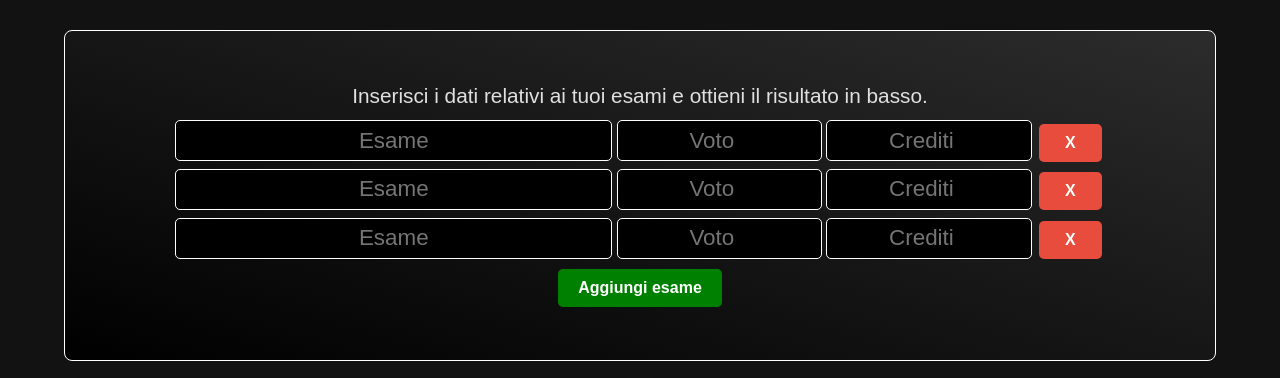
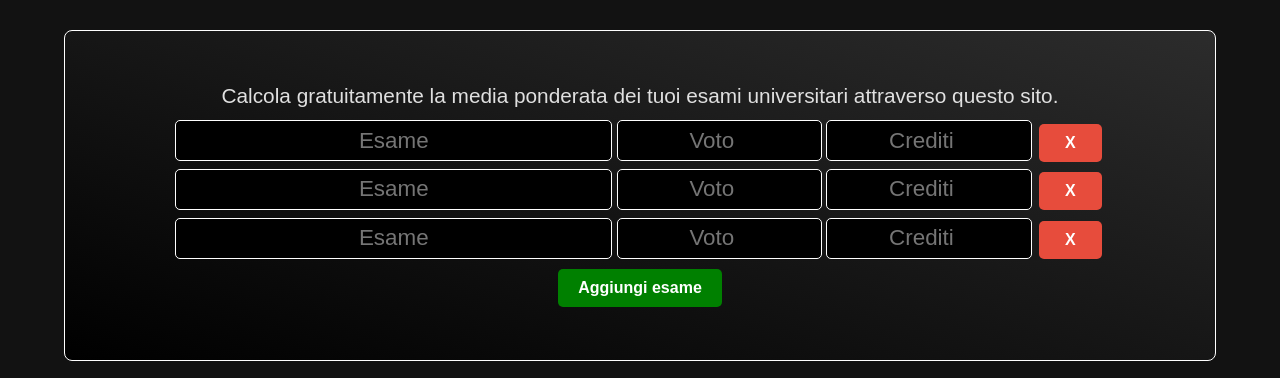
Before and after one commit to mediaponderata/mediaponderata, a plain HTML site: page index.html in a window 1280 px wide. Shown: the part 139-517 px from the top of the page. Drawn offline with nearby package versions, Linux system fonts and the light colour scheme.

Commit message:
Update index.html

```diff
--- a/index.html
+++ b/index.html
@@ -217,7 +217,7 @@
                 <h1>Media ponderata per l'università</h1>
             </div>
             <div id="form-container">
-                <p>Inserisci i dati relativi ai tuoi esami e ottieni il risultato in basso.</p>
+                <p>Calcola gratuitamente la media ponderata dei tuoi esami universitari attraverso questo sito.</p>
                 <div id="grade-form-container">
                    <form id="exams-form">
 
```
